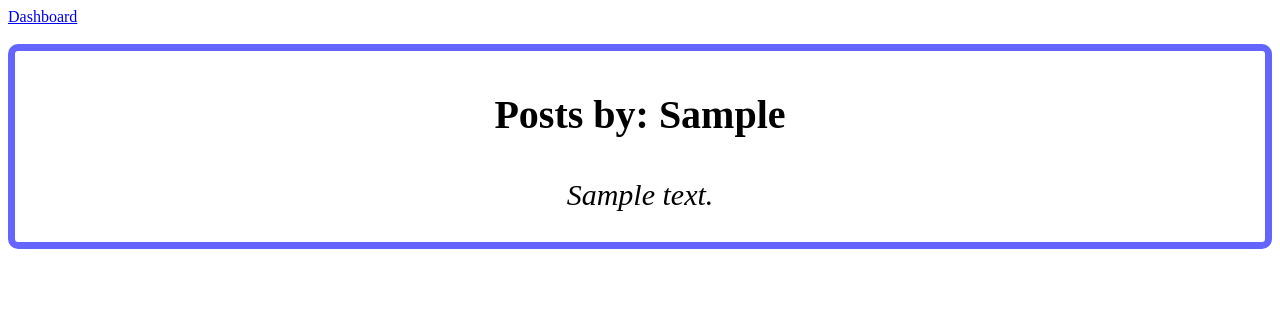
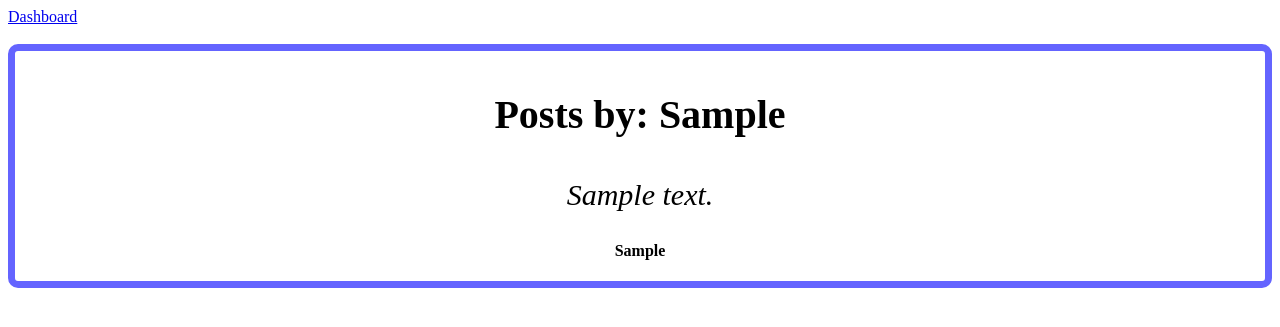
Before and after one commit to makennamartin97/quote-app-exam, a Django app: page /user/1 in a window 1280 px wide; the page is wider, and only the part inside the window is pictured. Shown: the top 327 px of that part. Run offline with Django 3.2, Linux system fonts and the light colour scheme; tables that the repository leaves empty hold one stand-in row (values such as "Sample post").

Commit message:
initial commit

```diff
--- a/pythonexam_app/templates/postsbyuser.html
+++ b/pythonexam_app/templates/postsbyuser.html
@@ -22,9 +22,9 @@
         .main{
             border: 7px solid #6464ff;
             border-radius: 10px;
-
-
-
+        }
+        h4{
+            text-align:center
         }
 
     </style>
@@ -35,8 +35,8 @@
     <div class="main">
     <h3>Posts by: {{getuser.firstname}}</h3>
     {% for quote in allquotes %}
-    <p>{{quote.quoter}}</p>
     <p>{{quote.quotemessage}}</p>
+    <h4>{{quote.quotedby}}</h4>
     {% endfor %}
     </div>
 
```
Also changed, not shown: 1 other file.
